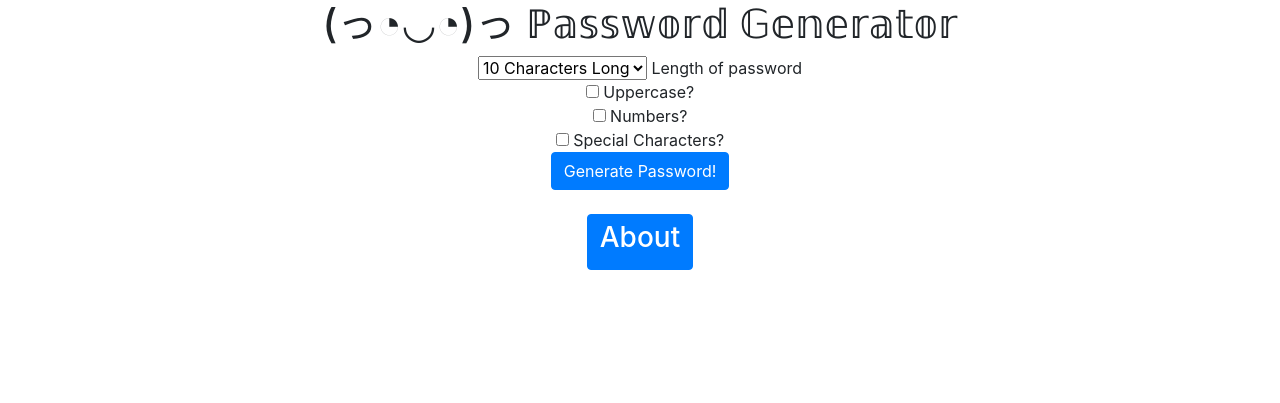
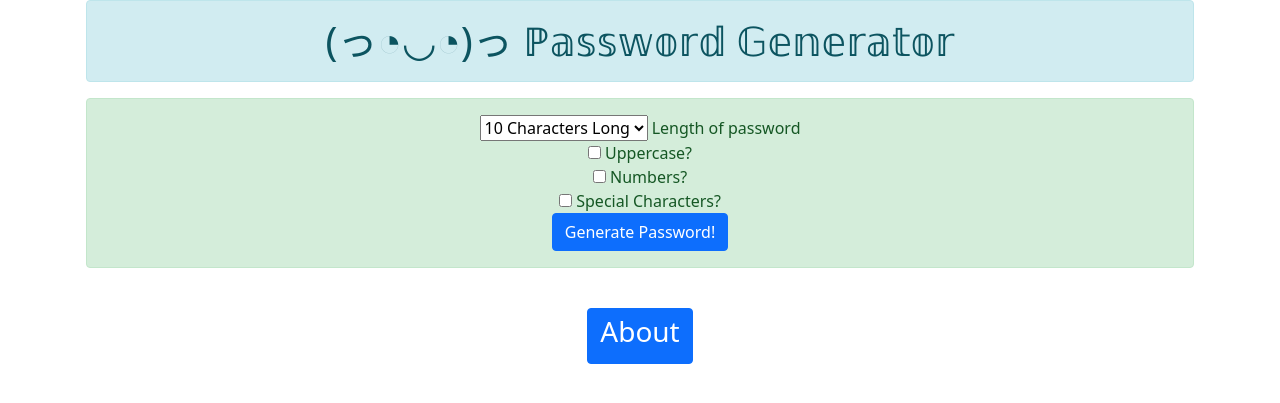
Before and after one commit to BugzTheBunny/Django3_pw_generator, a Django app: page / in a window 1280 px wide. Shown: the top 403 px of the page. Run offline with Django 3.2, Linux system fonts and the light colour scheme; some libraries are stand-ins or nearby versions.

Commit message:
Done with this project.

```diff
--- a/generator/templates/generator/about.html
+++ b/generator/templates/generator/about.html
@@ -1,12 +1,12 @@
 <!DOCTYPE html>
 <html lang="en">
 <head>
-    <link rel="stylesheet" href="https://stackpath.bootstrapcdn.com/bootstrap/4.5.0/css/bootstrap.min.css" integrity="sha384-9aIt2nRpC12Uk9gS9baDl411NQApFmC26EwAOH8WgZl5MYYxFfc+NcPb1dKGj7Sk" crossorigin="anonymous">
+    <link rel="stylesheet" href="https://stackpath.bootstrapcdn.com/bootstrap/5.0.0-alpha1/css/bootstrap.min.css" integrity="sha384-r4NyP46KrjDleawBgD5tp8Y7UzmLA05oM1iAEQ17CSuDqnUK2+k9luXQOfXJCJ4I" crossorigin="anonymous">
     <meta charset="UTF-8">
     <title>About page</title>
 </head>
 <body>
-<div class="container text-center">
+<div class="container text-center alert alert-success">
     <h1>This is a so called about page, it's part of a challenge of the course, so..just doing it.</h1><br>
     <h1>🄳🄰🅃🄰 -> (random number): {{ number }} </h1><br>
     <a href="{% url 'home' %}" class="btn btn-primary"><h3>Home</h3></a>
--- a/generator/templates/generator/home.html
+++ b/generator/templates/generator/home.html
@@ -3,12 +3,12 @@
 <head>
     <meta charset="UTF-8">
     <title>Yo!</title>
-    <link rel="stylesheet" href="https://stackpath.bootstrapcdn.com/bootstrap/4.5.0/css/bootstrap.min.css" integrity="sha384-9aIt2nRpC12Uk9gS9baDl411NQApFmC26EwAOH8WgZl5MYYxFfc+NcPb1dKGj7Sk" crossorigin="anonymous">
+    <link rel="stylesheet" href="https://stackpath.bootstrapcdn.com/bootstrap/5.0.0-alpha1/css/bootstrap.min.css" integrity="sha384-r4NyP46KrjDleawBgD5tp8Y7UzmLA05oM1iAEQ17CSuDqnUK2+k9luXQOfXJCJ4I" crossorigin="anonymous">
 </head>
 <body>
 <div class="container text-center">
-    <h1>(っ◔◡◔)っ ℙ𝕒𝕤𝕤𝕨𝕠𝕣𝕕 𝔾𝕖𝕟𝕖𝕣𝕒𝕥𝕠𝕣</h1>
-    <form action="{% url 'password' %}">
+    <h1 class="alert alert-info">(っ◔◡◔)っ ℙ𝕒𝕤𝕤𝕨𝕠𝕣𝕕 𝔾𝕖𝕟𝕖𝕣𝕒𝕥𝕠𝕣</h1>
+    <form action="{% url 'password' %}" class="alert alert-success">
         <select name="length">
             <option value="6">6 Character Long</option>
             <option value="7">7 Characters Long</option>
--- a/generator/templates/generator/password.html
+++ b/generator/templates/generator/password.html
@@ -1,7 +1,7 @@
 <!DOCTYPE html>
 <html lang="en">
 <head>
-    <link rel="stylesheet" href="https://stackpath.bootstrapcdn.com/bootstrap/4.5.0/css/bootstrap.min.css" integrity="sha384-9aIt2nRpC12Uk9gS9baDl411NQApFmC26EwAOH8WgZl5MYYxFfc+NcPb1dKGj7Sk" crossorigin="anonymous">
+    <link rel="stylesheet" href="https://stackpath.bootstrapcdn.com/bootstrap/5.0.0-alpha1/css/bootstrap.min.css" integrity="sha384-r4NyP46KrjDleawBgD5tp8Y7UzmLA05oM1iAEQ17CSuDqnUK2+k9luXQOfXJCJ4I" crossorigin="anonymous">
     <meta charset="UTF-8">
     <title>PASSWORD</title>
 </head>
```
